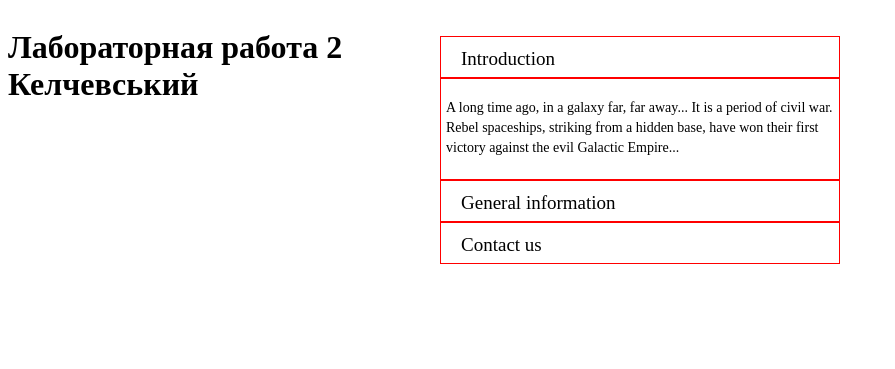
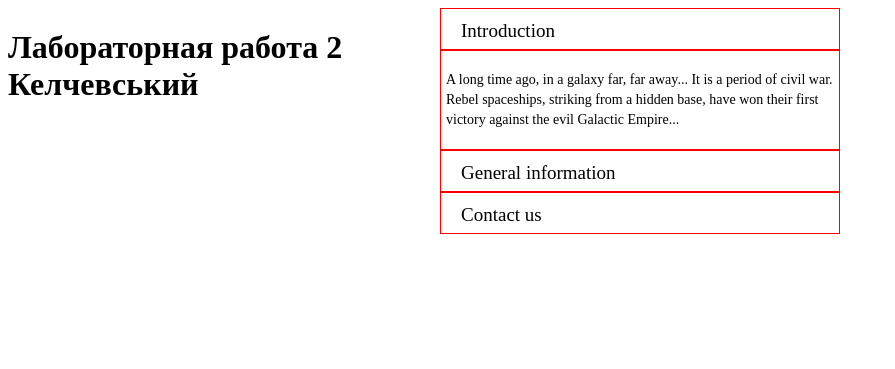
Before and after one commit to Yevhenii-Kel-nure/webtechlab2, a plain HTML site: page index.html in a window 1280 px wide. Shown: the whole page, without its empty margins (0-895 px from the left). Drawn offline with Linux system fonts and the light colour scheme.

Commit message:
small fixed for styles

```diff
--- a/index.html
+++ b/index.html
@@ -9,14 +9,14 @@
 </head>
 <body>
 
-<h1 style="float: left">Лабораторная работа 2<br>Келчевський</h1>
-<br>
+<h1 style="float: left">Лабораторная работа 2<br>Келчевський<br></h1>
 <style>
     .ac-container {
         width: 400px;
-        margin: 10px auto 30px auto;
+        margin: 0px auto 30px auto;
     }
 </style>
+
 <section class="ac-container">
     <div>
         <input id="ac-1" name="accordion-1" type="checkbox" checked/>
--- a/styles.css
+++ b/styles.css
@@ -29,7 +29,6 @@
 }
 
 .ac-container article {
-
     overflow: hidden;
     height: 0px;
     position: relative;
@@ -39,7 +38,7 @@
 .ac-container input:checked ~ article {
 
     border: 1px solid red;
-    height: 100px;
+    height: fit-content;
 }
 
 .ac-container article p {
```
